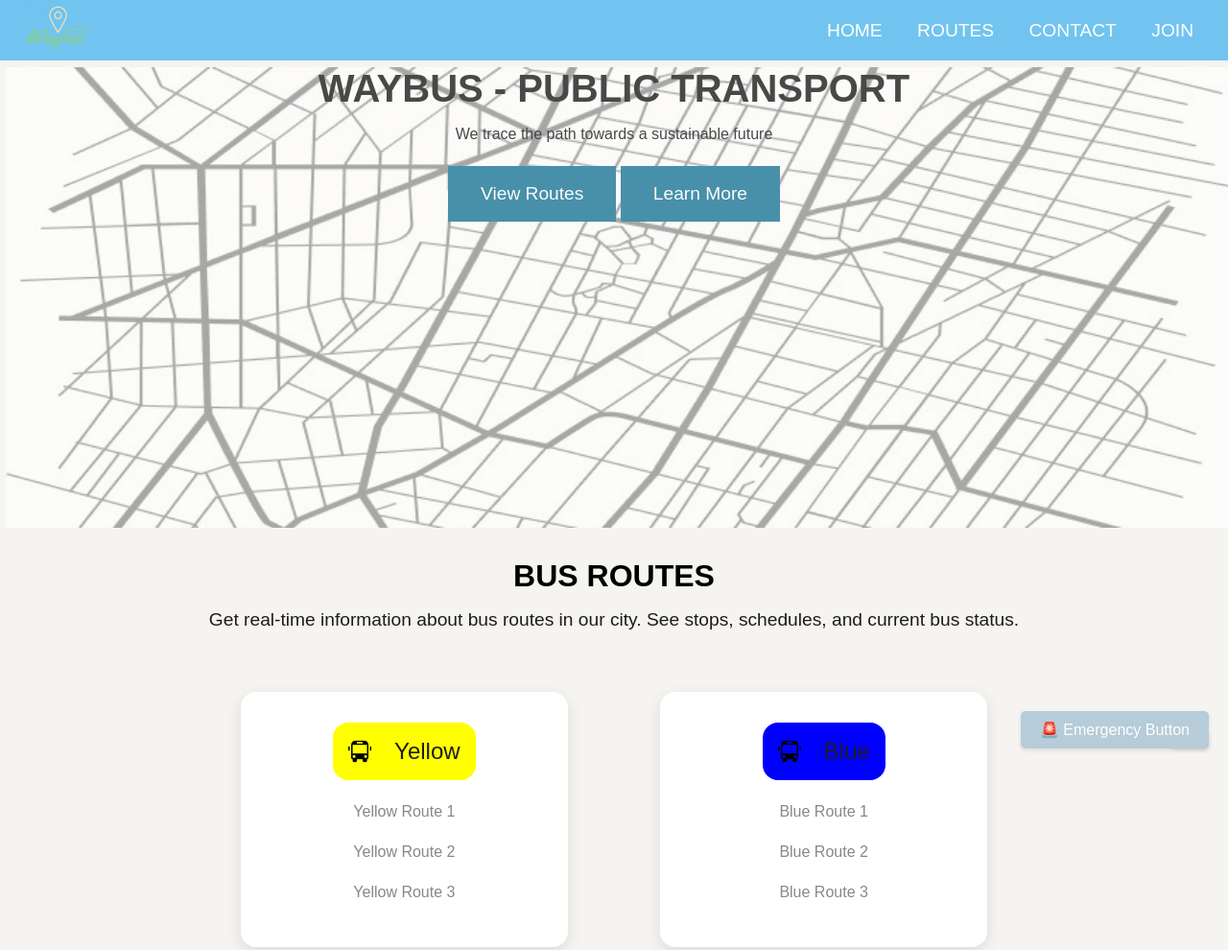
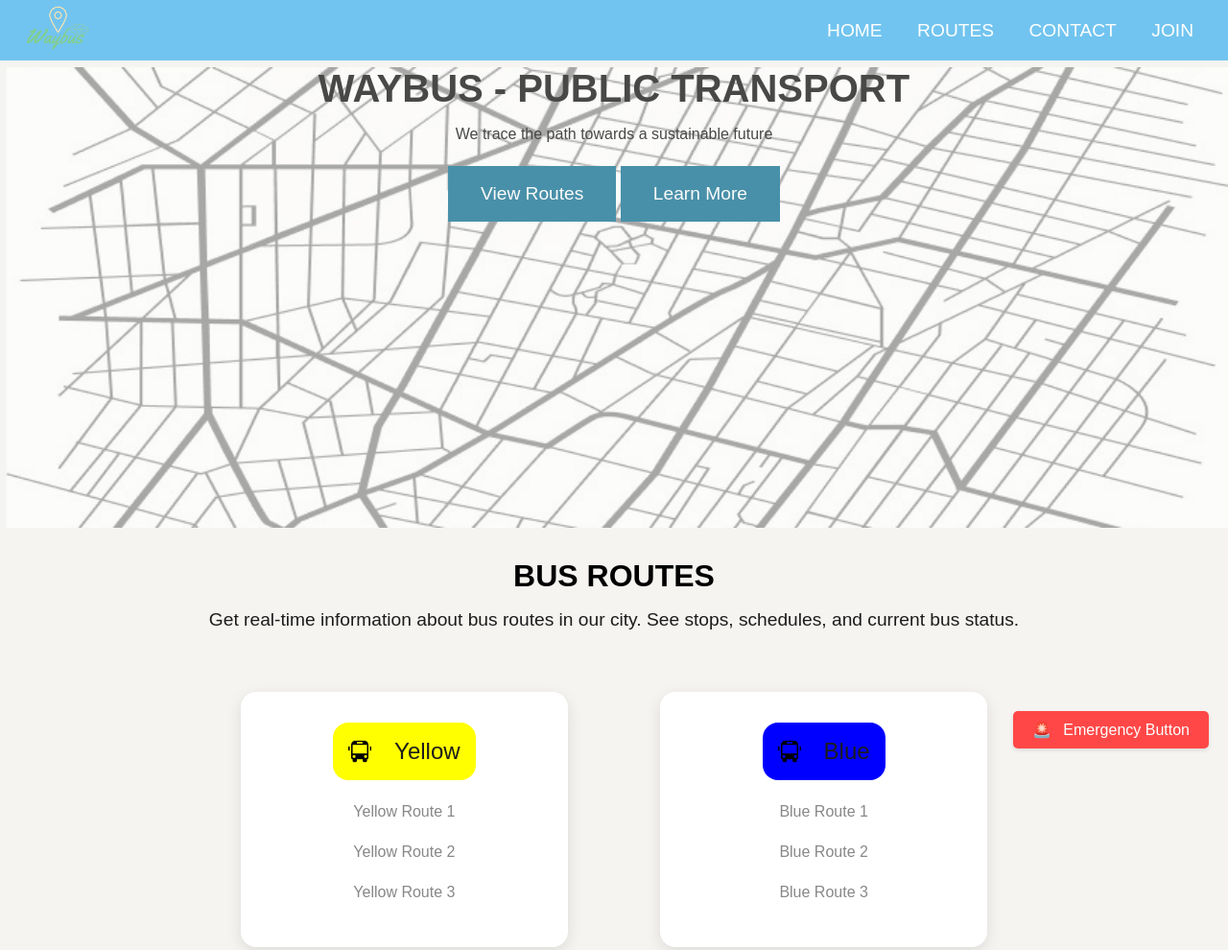
Before and after one commit to JIJ3RO/Waybus, a plain HTML site: page index.html in a window 1280 px wide. Shown: the top 990 px of the page at 96% size. Drawn offline with Linux system fonts and the light colour scheme.

Commit message:
Update style.css

```diff
--- a/style.css
+++ b/style.css
@@ -193,19 +193,31 @@ body {
     position: fixed;
     bottom: 20px;
     right: 20px;
-    background-color: var(--accent-200);
+    z-index: 9999; /* Asegurarse de que esté por encima de otros elementos */
+}
+
+/* Estilos para el botón */
+.panic-button button {
+    padding: 10px 20px;
+    background-color: #ff4747; /* Color rojo */
     color: white;
-    padding: 10px 20px;
     border: none;
     border-radius: 5px;
-    font-size: 1rem;
+    font-size: 16px;
     cursor: pointer;
-    transition: background-color 0.3s ease-in-out;
     box-shadow: 0 2px 4px rgba(0, 0, 0, 0.1);
+    transition: background-color 0.3s, transform 0.2s;
 }
 
-.panic-button:hover {
-    background-color: var(--accent-100);
+/* Estilos para el ícono */
+.panic-button .icon {
+    margin-right: 8px;
+}
+
+/* Cambio de color de fondo y transformación suave al pasar el cursor sobre el botón */
+.panic-button button:hover {
+    background-color: #ff3c3c; /* Color rojo más oscuro al pasar el cursor */
+    transform: scale(1.05); /* Aumentar ligeramente el tamaño */
 }
 
 /* Estilos para el menú lateral de Rutas de Camiones */
```
